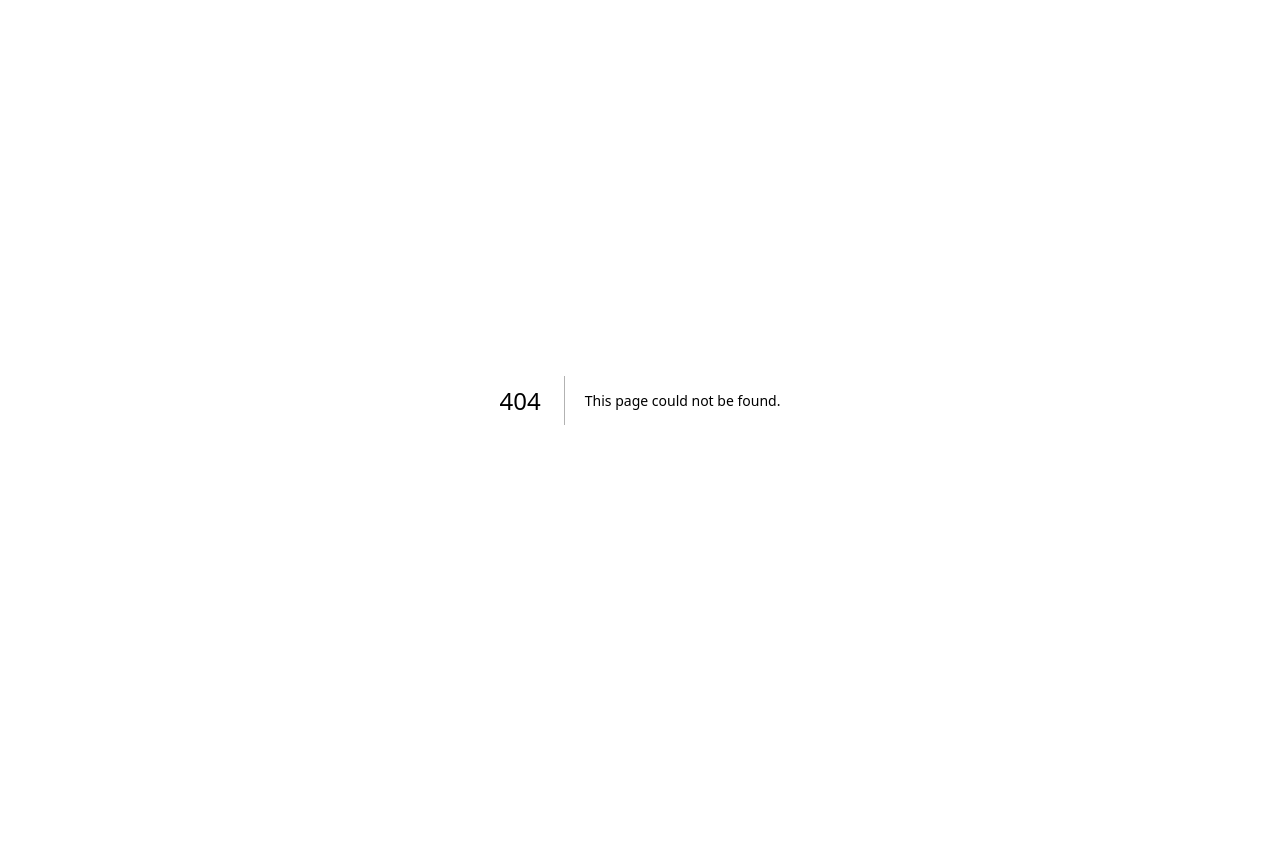
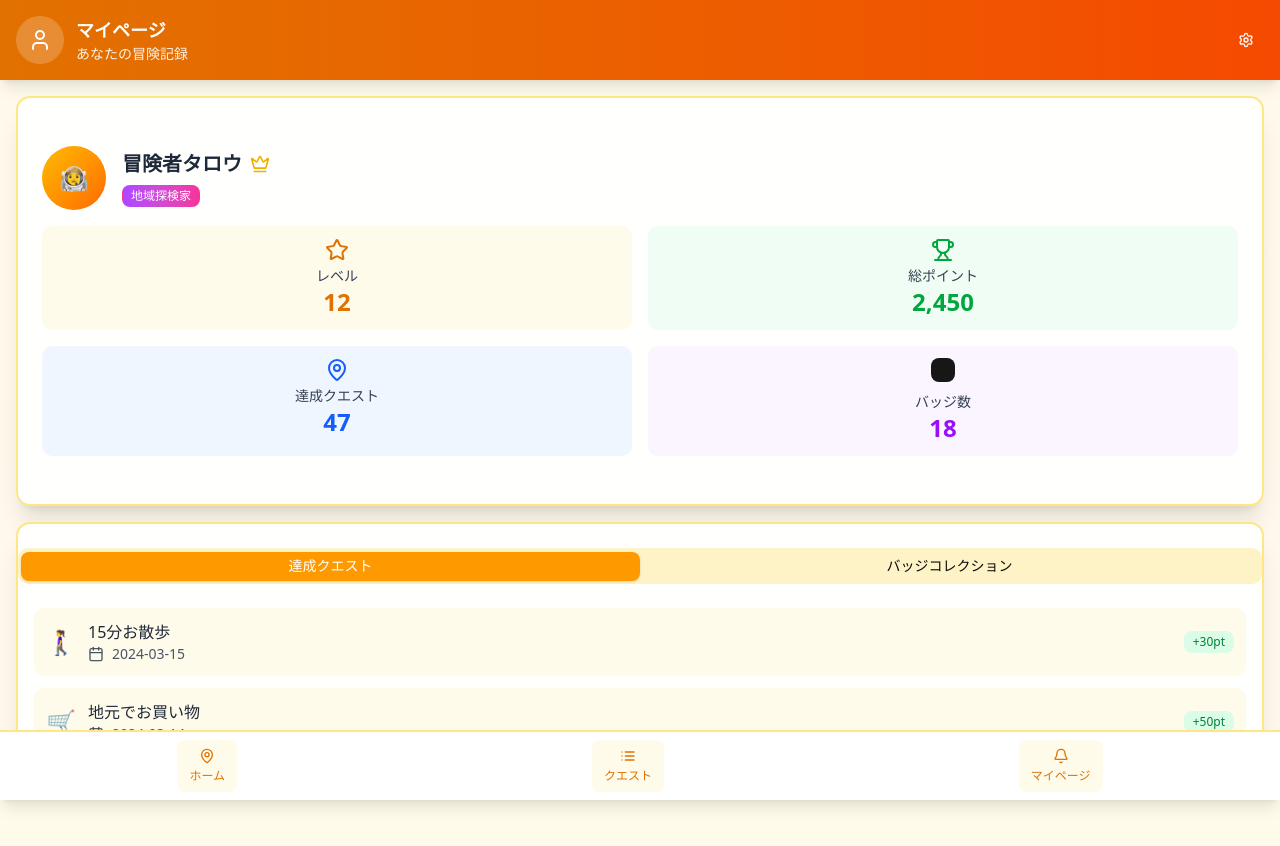
Before and after one commit to tensho1026/Hometown-Quest, a Next.js app: page /Mypage in a window 1280 px wide. Before the commit this address had no page. Shown: the top 846 px of the page. Before the commit the page ends 800 px from the top, so only its background shows below. Built offline with nearby package versions, Linux system fonts and the light colour scheme.

Commit message:
ページ遷移を修正

```diff
--- /dev/null
+++ b/src/app/Mypage/page.tsx
@@ -0,0 +1,12 @@
+import { MyPage } from '@/components/my-page'
+import React from 'react'
+
+function page() {
+  return (
+    <div>
+      <MyPage/>
+    </div>
+  )
+}
+
+export default page
--- /dev/null
+++ b/src/app/QuestList/page.tsx
@@ -0,0 +1,13 @@
+
+import { QuestList } from '@/components/QuestLists'
+import React from 'react'
+
+function page() {
+  return (
+    <div>
+      <QuestList/>
+    </div>
+  )
+}
+
+export default page
--- a/src/app/layout.tsx
+++ b/src/app/layout.tsx
@@ -2,6 +2,7 @@ import type { Metadata } from "next";
 import { Geist, Geist_Mono } from "next/font/google";
 import "./globals.css";
 import { ClerkProvider } from "@clerk/nextjs";
+import { BottomNavigation } from "@/components/Bottom-navigation";
 
 const geistSans = Geist({
   variable: "--font-geist-sans",
@@ -30,6 +31,9 @@ export default function RootLayout({
           className={`${geistSans.variable} ${geistMono.variable} antialiased`}
         >
           {children}
+              <div className="min-h-screen bg-amber-50">
+      <BottomNavigation/>
+    </div>
         </body>
       </html>
     </ClerkProvider>
--- a/src/app/page.tsx
+++ b/src/app/page.tsx
@@ -1,21 +1,21 @@
-"use client"
+"use client";
 
-import { BottomNavigation } from "@/components/Bottom-navigation"
-import { HomeView } from "@/components/Home-view"
-import { MyPage } from "@/components/my-page"
-import { QuestDetail } from "@/components/Quest-details"
-import { QuestList } from "@/components/QuestLists"
-import { useUser } from "@clerk/nextjs"
-import { useEffect, useState } from "react"
-import { saveUserToDatabase } from "./actions/auth/saveUser"
+import { BottomNavigation } from "@/components/Bottom-navigation";
+import { HomeView } from "@/components/Home-view";
+import { MyPage } from "@/components/my-page";
+import { QuestDetail } from "@/components/Quest-details";
+import { QuestList } from "@/components/QuestLists";
+import { useUser } from "@clerk/nextjs";
+import { useEffect, useState } from "react";
+import { saveUserToDatabase } from "./actions/auth/saveUser";
+import Link from "next/link";
 
 export default function JimotoQuest() {
-  const {user} = useUser()
-  console.log(user)
-  const [currentView, setCurrentView] = useState<"home" | "quest" | "questlist" | "mypage">("home") // Update currentView type
-  const [selectedQuest, setSelectedQuest] = useState<any>(null)
+  const { user } = useUser();
+  console.log(user);
 
-    useEffect(() => {
+
+  useEffect(() => {
     if (!user?.id) return;
 
     saveUserToDatabase({
@@ -25,28 +25,7 @@ export default function JimotoQuest() {
     });
   }, [user]);
 
-
-
-
-  const renderCurrentView = () => {
-    switch (currentView) {
-      case "home":
-        return <HomeView onQuestSelect={setSelectedQuest} onViewChange={setCurrentView} /> // Insert HomeView rendering
-      case "quest":
-        return <QuestDetail quest={selectedQuest} onBack={() => setCurrentView("home")} /> // Update onBack to "home"
-      case "questlist":
-        return <QuestList onQuestSelect={setSelectedQuest} onViewChange={setCurrentView} /> // Insert QuestList rendering
-      case "mypage":
-        return <MyPage />
-      default:
-        return <HomeView onQuestSelect={setSelectedQuest} onViewChange={setCurrentView} /> // Insert HomeView rendering
-    }
-  }
-
-  return (
-    <div className="min-h-screen bg-amber-50">
-      {renderCurrentView()}
-      <BottomNavigation currentView={currentView} onViewChange={setCurrentView} />
-    </div>
-  )
+  return <div className="">
+    <HomeView/>
+  </div>;
 }
--- a/src/components/Bottom-navigation.tsx
+++ b/src/components/Bottom-navigation.tsx
@@ -1,41 +1,42 @@
-"use client"
+"use client";
 
-import { Button } from "@/components/ui/button"
-import { MapPin, List, Bell } from 'lucide-react'
+import { Button } from "@/components/ui/button";
+import { link } from "fs";
+import { MapPin, List, Bell } from "lucide-react";
+import Link from "next/link";
 
-interface BottomNavigationProps {
-  currentView: string
-  onViewChange: (view: "home" | "quest" | "questlist" | "mypage") => void
-}
 
-export function BottomNavigation({ currentView, onViewChange }: BottomNavigationProps) {
+export function BottomNavigation() {
   const navItems = [
-    { id: "home", label: "ホーム", icon: MapPin },
-    { id: "questlist", label: "クエスト", icon: List },
-    { id: "mypage", label: "マイページ", icon: Bell },
-  ]
+    { id: "Home", label: "ホーム", icon: MapPin,link:'/'},
+    { id: "Questlist", label: "クエスト", icon: List,link:'/QuestList' },
+    { id: "Mypage", label: "マイページ", icon: Bell,link:'/Mypage' },
+  ];
 
   return (
     <div className="fixed bottom-0 left-0 right-0 bg-white border-t-2 border-amber-200 shadow-lg">
       <div className="flex items-center justify-around py-2">
         {navItems.map((item) => {
-          const Icon = item.icon
-          const isActive = currentView === item.id
+          const Icon = item.icon;
+          const link = item.link
+          const isActive =item.id;
           return (
+            <Link href={link} key={item.id}>
             <Button
-              key={item.id}
               variant="ghost"
               className={`flex flex-col items-center gap-1 p-2 h-auto ${
-                isActive ? "text-amber-600 bg-amber-50" : "text-gray-600 hover:text-amber-600 hover:bg-amber-50"
+                isActive
+                  ? "text-amber-600 bg-amber-50"
+                  : "text-gray-600 hover:text-amber-600 hover:bg-amber-50"
               }`}
-              onClick={() => onViewChange(item.id as any)}
             >
               <Icon className="w-5 h-5" />
               <span className="text-xs font-medium">{item.label}</span>
             </Button>
-          )
+            </Link>
+          );
         })}
       </div>
     </div>
-  )
+  );
 }
--- a/src/components/Home-view.tsx
+++ b/src/components/Home-view.tsx
@@ -1,18 +1,28 @@
-"use client"
+"use client";
 
-import { useState } from "react"
-import { Button } from "@/components/ui/button"
-import { Card } from "@/components/ui/card"
-import { Badge } from "@/components/ui/badge"
-import { Bell, User, Camera, Heart, Clock, Footprints, BookOpen } from "lucide-react"
+import { useState } from "react";
+import { Button } from "@/components/ui/button";
+import { Card } from "@/components/ui/card";
+import { Badge } from "@/components/ui/badge";
+import {
+  Bell,
+  User,
+  Camera,
+  Heart,
+  Clock,
+  Footprints,
+  BookOpen,
+} from "lucide-react";
 
 interface HomeViewProps {
-  onQuestSelect: (quest: any) => void
-  onViewChange: (view: "quest") => void
+  onQuestSelect: (quest: any) => void;
+  onViewChange: (view: "quest") => void;
 }
 
-export function HomeView({ onQuestSelect, onViewChange }: HomeViewProps) {
-  const [backgroundImage, setBackgroundImage] = useState("/placeholder.svg?height=400&width=600")
+export function HomeView() {
+  const [backgroundImage, setBackgroundImage] = useState(
+    "/placeholder.svg?height=400&width=600"
+  );
 
   const dailyQuests = [
     {
@@ -48,7 +58,7 @@ export function HomeView({ onQuestSelect, onViewChange }: HomeViewProps) {
       icon: "📚",
       category: "learning",
     },
-  ]
+  ];
 
   const weeklyQuests = [
     {
@@ -73,12 +83,12 @@ export function HomeView({ onQuestSelect, onViewChange }: HomeViewProps) {
       icon: "📸",
       category: "photo",
     },
-  ]
+  ];
 
-  const handleQuestClick = (quest: any) => {
-    onQuestSelect(quest)
-    onViewChange("quest")
-  }
+  // const handleQuestClick = (quest: any) => {
+  //   onQuestSelect(quest)
+  //   onViewChange("quest")
+  // }
 
   const handleBackgroundChange = () => {
     // 実際の実装では、ユーザーが写真を選択できるようになります
@@ -87,10 +97,10 @@ export function HomeView({ onQuestSelect, onViewChange }: HomeViewProps) {
       "/placeholder.svg?height=400&width=600",
       "/placeholder.svg?height=400&width=600",
       "/placeholder.svg?height=400&width=600",
-    ]
-    const randomImage = newImages[Math.floor(Math.random() * newImages.length)]
-    setBackgroundImage(randomImage)
-  }
+    ];
+    const randomImage = newImages[Math.floor(Math.random() * newImages.length)];
+    setBackgroundImage(randomImage);
+  };
 
   return (
     <div className="flex flex-col h-screen bg-gradient-to-b from-amber-50 to-orange-50">
@@ -105,10 +115,18 @@ export function HomeView({ onQuestSelect, onViewChange }: HomeViewProps) {
             </div>
           </div>
           <div className="flex items-center gap-3">
-            <Button variant="ghost" size="icon" className="text-white hover:bg-white/20">
+            <Button
+              variant="ghost"
+              size="icon"
+              className="text-white hover:bg-white/20"
+            >
               <Bell className="w-5 h-5" />
             </Button>
-            <Button variant="ghost" size="icon" className="text-white hover:bg-white/20">
+            <Button
+              variant="ghost"
+              size="icon"
+              className="text-white hover:bg-white/20"
+            >
               <User className="w-5 h-5" />
             </Button>
           </div>
@@ -118,18 +136,27 @@ export function HomeView({ onQuestSelect, onViewChange }: HomeViewProps) {
       <div className="flex-1 overflow-y-auto pb-20">
         {/* Local Photo Section */}
         <div className="relative h-48 overflow-hidden">
-          <div className="absolute inset-0 bg-cover bg-center" style={{ backgroundImage: `url(${backgroundImage})` }}>
+          <div
+            className="absolute inset-0 bg-cover bg-center"
+            style={{ backgroundImage: `url(${backgroundImage})` }}
+          >
             <div className="absolute inset-0 bg-black/20"></div>
           </div>
           <div className="absolute bottom-4 right-4">
-            <Button onClick={handleBackgroundChange} size="sm" className="bg-white/90 text-gray-700 hover:bg-white">
+            <Button
+              onClick={handleBackgroundChange}
+              size="sm"
+              className="bg-white/90 text-gray-700 hover:bg-white"
+            >
               <Camera className="w-4 h-4 mr-2" />
               写真を変更
             </Button>
           </div>
           <div className="absolute bottom-4 left-4 text-white">
             <h2 className="text-xl font-bold drop-shadow-lg">今日の地元</h2>
-            <p className="text-sm opacity-90 drop-shadow-lg">あなたの大切な場所</p>
+            <p className="text-sm opacity-90 drop-shadow-lg">
+              あなたの大切な場所
+            </p>
           </div>
         </div>
 
@@ -138,7 +165,9 @@ export function HomeView({ onQuestSelect, onViewChange }: HomeViewProps) {
           <div>
             <div className="flex items-center gap-2 mb-4">
               <Clock className="w-5 h-5 text-amber-600" />
-              <h3 className="text-lg font-bold text-gray-800">今日のクエスト</h3>
+              <h3 className="text-lg font-bold text-gray-800">
+                今日のクエスト
+              </h3>
               <Badge className="bg-amber-100 text-amber-700">毎日更新</Badge>
             </div>
             <div className="space-y-3">
@@ -146,7 +175,7 @@ export function HomeView({ onQuestSelect, onViewChange }: HomeViewProps) {
                 <Card
                   key={quest.id}
                   className="border-2 border-amber-200 shadow-lg bg-white/95 backdrop-blur-sm cursor-pointer hover:shadow-xl transition-all duration-200 hover:scale-[1.02]"
-                  onClick={() => handleQuestClick(quest)}
+                  // onClick={() => handleQuestClick(quest)}
                 >
                   <div className="p-4">
                     <div className="flex items-center gap-3">
@@ -155,12 +184,19 @@ export function HomeView({ onQuestSelect, onViewChange }: HomeViewProps) {
                       </div>
                       <div className="flex-1">
                         <div className="flex items-center gap-2 mb-1">
-                          <h4 className="font-bold text-gray-800">{quest.title}</h4>
-                          <Badge variant="outline" className="border-amber-400 text-amber-700 text-xs">
+                          <h4 className="font-bold text-gray-800">
+                            {quest.title}
+                          </h4>
+                          <Badge
+                            variant="outline"
+                            className="border-amber-400 text-amber-700 text-xs"
+                          >
                             {quest.type}
                           </Badge>
                         </div>
-                        <p className="text-sm text-gray-600 mb-2">{quest.description}</p>
+                        <p className="text-sm text-gray-600 mb-2">
+                          {quest.description}
+                        </p>
                         <div className="flex items-center gap-4 text-xs text-gray-500">
                           <span className="flex items-center gap-1">
                             <Clock className="w-3 h-3" />
@@ -183,7 +219,9 @@ export function HomeView({ onQuestSelect, onViewChange }: HomeViewProps) {
           <div>
             <div className="flex items-center gap-2 mb-4">
               <Footprints className="w-5 h-5 text-green-600" />
-              <h3 className="text-lg font-bold text-gray-800">今週のチャレンジ</h3>
+              <h3 className="text-lg font-bold text-gray-800">
+                今週のチャレンジ
+              </h3>
               <Badge className="bg-green-100 text-green-700">週替わり</Badge>
             </div>
             <div className="space-y-3">
@@ -191,7 +229,7 @@ export function HomeView({ onQuestSelect, onViewChange }: HomeViewProps) {
                 <Card
                   key={quest.id}
                   className="border-2 border-green-200 shadow-lg bg-white/95 backdrop-blur-sm cursor-pointer hover:shadow-xl transition-all duration-200 hover:scale-[1.02]"
-                  onClick={() => handleQuestClick(quest)}
+                  // onClick={() => handleQuestClick(quest)}
                 >
                   <div className="p-4">
                     <div className="flex items-center gap-3">
@@ -200,12 +238,19 @@ export function HomeView({ onQuestSelect, onViewChange }: HomeViewProps) {
                       </div>
                       <div className="flex-1">
                         <div className="flex items-center gap-2 mb-1">
-                          <h4 className="font-bold text-gray-800">{quest.title}</h4>
-                          <Badge variant="outline" className="border-green-400 text-green-700 text-xs">
+                          <h4 className="font-bold text-gray-800">
+                            {quest.title}
+                          </h4>
+                          <Badge
+                            variant="outline"
+                            className="border-green-400 text-green-700 text-xs"
+                          >
                             {quest.type}
                           </Badge>
                         </div>
-                        <p className="text-sm text-gray-600 mb-2">{quest.description}</p>
+                        <p className="text-sm text-gray-600 mb-2">
+                          {quest.description}
+                        </p>
                         <div className="flex items-center gap-4 text-xs text-gray-500">
                           <span className="flex items-center gap-1">
                             <Clock className="w-3 h-3" />
@@ -250,5 +295,5 @@ export function HomeView({ onQuestSelect, onViewChange }: HomeViewProps) {
         </div>
       </div>
     </div>
-  )
+  );
 }
--- a/src/components/QuestLists.tsx
+++ b/src/components/QuestLists.tsx
@@ -12,7 +12,7 @@ interface QuestListProps {
   onViewChange: (view: "quest") => void
 }
 
-export function QuestList({ onQuestSelect, onViewChange }: QuestListProps) {
+export function QuestList() {
   const activeQuests = [
     {
       id: 1,
@@ -127,10 +127,10 @@ export function QuestList({ onQuestSelect, onViewChange }: QuestListProps) {
     },
   ]
 
-  const handleQuestClick = (quest: any) => {
-    onQuestSelect(quest)
-    onViewChange("quest")
-  }
+  // const handleQuestClick = (quest: any) => {
+  //   onQuestSelect(quest)
+  //   onViewChange("quest")
+  // }
 
   const getDifficultyColor = (difficulty: string) => {
     switch (difficulty) {
@@ -179,7 +179,7 @@ export function QuestList({ onQuestSelect, onViewChange }: QuestListProps) {
                   <Card
                     key={quest.id}
                     className="border border-amber-200 shadow-md bg-white cursor-pointer hover:shadow-lg transition-all duration-200 hover:scale-[1.02]"
-                    onClick={() => handleQuestClick(quest)}
+                    // onClick={() => handleQuestClick(quest)}
                   >
                     <div className="p-4">
                       <div className="flex items-start gap-3">
@@ -223,7 +223,7 @@ export function QuestList({ onQuestSelect, onViewChange }: QuestListProps) {
                   <Card
                     key={quest.id}
                     className="border border-green-200 shadow-md bg-green-50/50 cursor-pointer hover:shadow-lg transition-all duration-200"
-                    onClick={() => handleQuestClick(quest)}
+                    // onClick={() => handleQuestClick(quest)}
                   >
                     <div className="p-4">
                       <div className="flex items-start gap-3">
```
